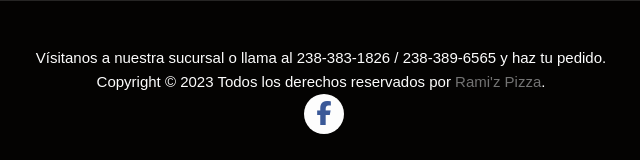
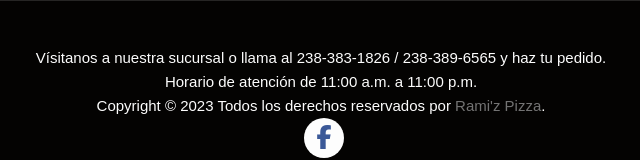
Before and after one commit to jcarlosMariscal/proyecto-pizzeria, a Vue app: page / in a window 1280 px wide. Shown: the part 3205-3365 px from the top of the page, without its empty margins (319-959 px from the left). Built offline with nearby package versions, Linux system fonts and the light colour scheme; no server answers; the database is empty; a web font is replaced by a local one.

Commit message:
Se añadió el horario de atención en el footer | Actualización de imágenes

```diff
--- a/src/components/Footer.vue
+++ b/src/components/Footer.vue
@@ -6,6 +6,7 @@
         Vísitanos a nuestra sucursal o llama al 238-383-1826 / 238-389-6565 y
         haz tu pedido.
       </p>
+      <p>Horario de atención de 11:00 a.m. a 11:00 p.m.</p>
       <p class="copyright-text">
         Copyright &copy; 2023 Todos los derechos reservados por
         <router-link to="/">Rami'z Pizza</router-link>.
@@ -51,7 +52,7 @@
   color: #737373;
 }
 .site-footer a:hover {
-  color: #3366cc;
+  color: var(--color-boxshadow);
   text-decoration: none;
 }
 .site-footer .social-icons a {
```
Also changed, not shown: src/assets/img/pizza-barra.webp, src/assets/img/pizza-rectangular.webp.
